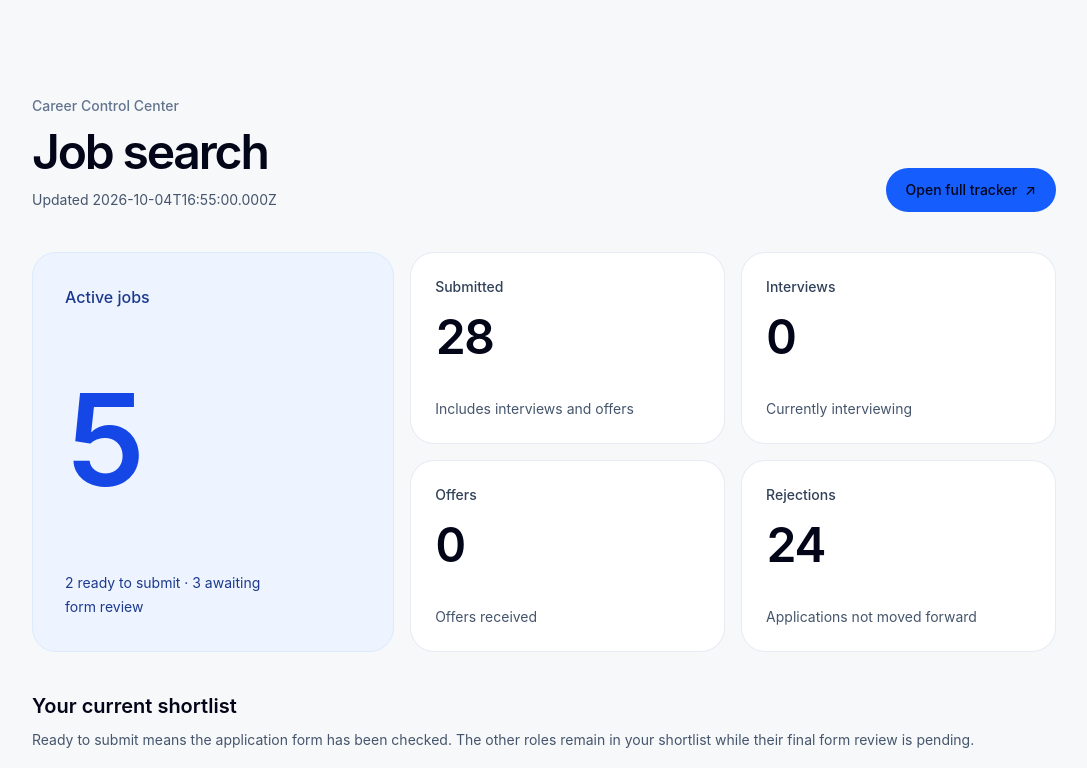
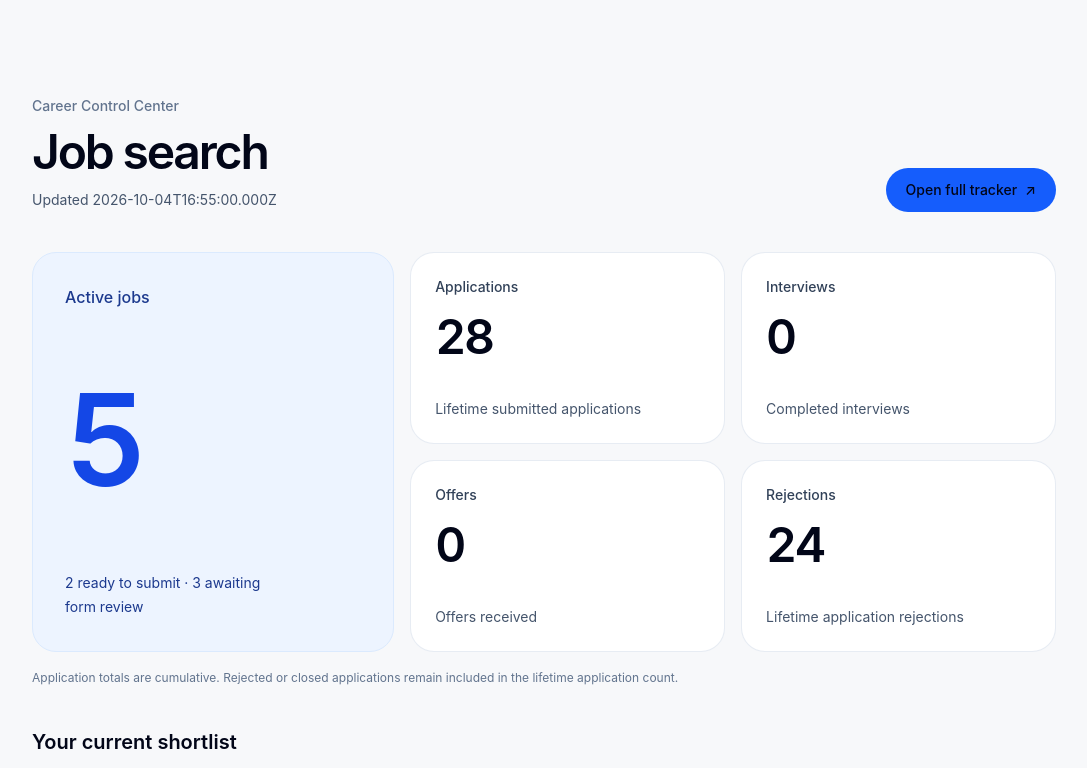
Before and after one commit to micksems/ai-portfolio, a Next.js app: page /job-search in a window 1280 px wide. Shown: the top 768 px of the page, without its empty margins (96-1183 px from the left). Built offline with nearby package versions, Linux system fonts and the light colour scheme.

Commit message:
Use cumulative job search metrics

```diff
--- a/src/app/job-search/DashboardClient.js
+++ b/src/app/job-search/DashboardClient.js
@@ -2,27 +2,31 @@ export default function DashboardClient({ jobSearchData }) {
   const jobs = jobSearchData.jobs || [];
   const activeJobs = jobs.filter((job) => ["Found", "Ready to Submit"].includes(job.status));
   const pending = activeJobs.filter((job) => job.status === "Found").length;
-  const ready = jobs.filter((job) => job.status === "Ready to Submit").length;
+  const ready = activeJobs.filter((job) => job.status === "Ready to Submit").length;
+  const lifetime = jobSearchData.metrics || {};
+
   const metrics = [
     {
-      label: "Submitted",
-      value: jobs.filter((job) => ["Applied", "Interview", "Offer"].includes(job.status)).length,
-      description: "Includes interviews and offers",
+      label: "Applications",
+      value: lifetime.applications ?? jobs.filter((job) => ["Applied", "Interview", "Offer"].includes(job.status)).length,
+      description: lifetime.trackerStartedAt
+        ? `Confirmed since ${lifetime.trackerStartedAt}`
+        : "Lifetime submitted applications",
     },
     {
       label: "Interviews",
-      value: jobs.filter((job) => job.status === "Interview").length,
-      description: "Currently interviewing",
+      value: lifetime.interviews ?? jobs.filter((job) => job.status === "Interview").length,
+      description: "Completed interviews",
     },
     {
       label: "Offers",
-      value: jobs.filter((job) => job.status === "Offer").length,
+      value: lifetime.offers ?? jobs.filter((job) => job.status === "Offer").length,
       description: "Offers received",
     },
     {
       label: "Rejections",
-      value: jobs.filter((job) => job.status === "Rejected").length,
-      description: "Applications not moved forward",
+      value: lifetime.rejections ?? jobs.filter((job) => job.status === "Rejected").length,
+      description: "Lifetime application rejections",
     },
   ];
 
@@ -49,6 +53,7 @@ export default function DashboardClient({ jobSearchData }) {
             <span className="sr-only"> (opens in a new tab)</span>
           </a>
         </header>
+
         <dl className="grid grid-cols-1 gap-4 min-[360px]:grid-cols-2 md:grid-cols-[1.15fr_1fr_1fr]">
           <div className="flex min-h-64 flex-col justify-between rounded-3xl border border-blue-100 bg-[#edf4ff] p-7 min-[360px]:col-span-2 sm:p-8 md:col-span-1 md:row-span-2">
             <dt className="text-base font-medium text-blue-900">Active jobs</dt>
@@ -61,6 +66,7 @@ export default function DashboardClient({ jobSearchData }) {
                 : "New opportunities will appear here after the next search."}
             </div>
           </div>
+
           {metrics.map((metric) => (
             <div key={metric.label} className="flex min-h-44 flex-col rounded-3xl border border-slate-200/80 bg-white p-5 sm:min-h-48 sm:p-6">
               <dt className="text-sm font-medium text-slate-700">{metric.label}</dt>
@@ -69,6 +75,11 @@ export default function DashboardClient({ jobSearchData }) {
             </div>
           ))}
         </dl>
+
+        <p className="mt-4 text-xs leading-5 text-slate-500">
+          Application totals are cumulative. Rejected or closed applications remain included in the lifetime application count.
+        </p>
+
         <section aria-labelledby="active-jobs-heading" className="mt-10">
           <h2 id="active-jobs-heading" className="text-xl font-semibold">Your current shortlist</h2>
           <p className="mt-2 text-sm leading-6 text-slate-600">
```
